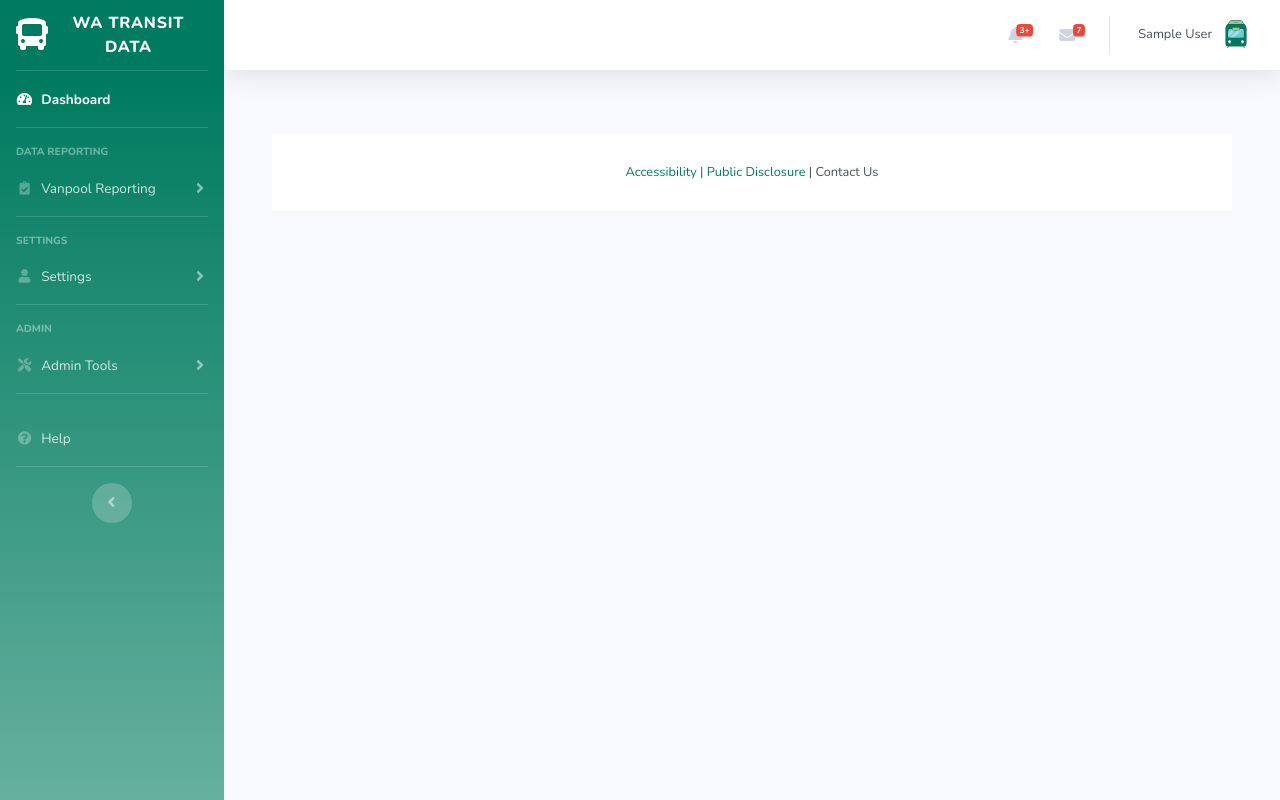
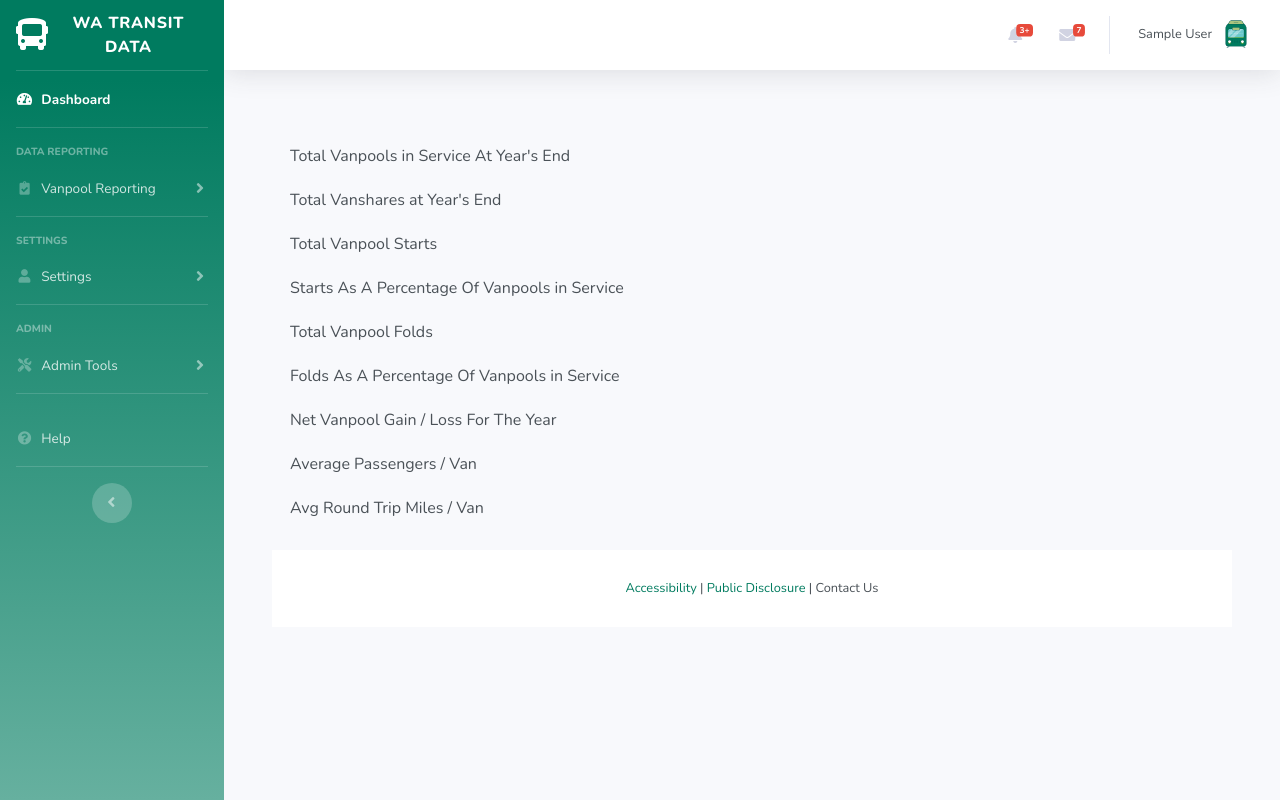
Before and after one commit to wesleyi23/PublicTransitDataReportingPortal, a Django app: page /Admin/Operation_Summary in a window 1280 px wide. Run offline with Django 3.2, Linux system fonts and the light colour scheme; the visitor is signed in with stand-in values (Sample User, id 1); data that the repository does not hold is empty; parts of the project's set-up code (start-up, migrations or seed data) failed here and were passed over; some libraries are stand-ins or nearby versions.

Commit message:
validator update, plus some parts of shamus growth reports

```diff
--- a/Panacea/views.py
+++ b/Panacea/views.py
@@ -519,72 +519,43 @@ def Help(request):
 def logout_view(request):
     logout(request)
 
+
+def percent_change_calculation(totals, label):
+    percent_change = []
+    count = 0
+    # calculating the percent change in this for loop because its messy as hell otherwise
+    for idx, val in enumerate(totals):
+        if count == 0:
+            percent_change.append('N/A')
+            count += 1
+        else:
+            try:
+                percent = round(((val[label] - totals[idx - 1][label]) / totals[idx - 1][label]) * 100, 2)
+                percent_change.append(percent)
+            except ZeroDivisionError:
+                percent_change.append('N/A')
+    return percent_change
+
+
+
 @login_required(login_url='/Panacea/login')
 def Operation_Summary(request):
     total_vp = vanpool_report.objects.values('report_year').annotate(Sum('vanpool_groups_in_operation')).filter(report_month=12, vanpool_groups_in_operation__isnull=False)
     years = [i['report_year'] for i in total_vp]
     print(years)
     total_vp = vanpool_report.objects.values('report_year').annotate(Sum('vanpool_groups_in_operation')).filter(report_month = 12, vanpool_groups_in_operation__isnull=False)
-    vp_percent_change = []
-    count = 0
-    # calculating the percent change in this for loop because its messy as hell otherwise
-    for idx, val in enumerate(total_vp):
-        if count ==0:
-            vp_percent_change.append('N/A')
-            count+=1
-        else:
-            percent = round(((val['vanpool_groups_in_operation__sum']-total_vp[idx-1]['vanpool_groups_in_operation__sum'])/total_vp[idx-1]['vanpool_groups_in_operation__sum'])*100, 2)
-            vp_percent_change.append(percent)
-
+    vp_percent_change = percent_change_calculation(total_vp, 'vanpool_groups_in_operation__sum')
     total_vs =vanpool_report.objects.values('report_year').annotate(Sum('vanshare_groups_in_operation')).filter(report_month = 12, vanshare_groups_in_operation__isnull=False)
-    # doing the same thing with vanshare
-    vs_percent_change = []
-    count = 0
-    for idx, val in enumerate(total_vs):
-        if count ==0:
-            vs_percent_change.append('N/A')
-            count+=1
-        else:
-            try:
-                percent = round(((val['vanshare_groups_in_operation__sum']-total_vs[idx-1]['vanshare_groups_in_operation__sum'])/total_vs[idx-1]['vanshare_groups_in_operation__sum'])*100, 2)
-            except ZeroDivisionError:
-                percent = 'N/A'
-            vs_percent_change.append(percent)
-
-    # doing starts percent change
+    vs_percent_change = percent_change_calculation(total_vs, 'vanshare_groups_in_operation__sum')
     total_starts = vanpool_report.objects.values('report_year').annotate(Sum('vanpool_group_starts')).filter(vanpool_groups_in_operation__isnull=False)
-    starts_percent_change = []
-    count = 0
-    for idx, val in enumerate(total_starts):
-        if count == 0:
-            starts_percent_change.append('N/A')
-            count += 1
-        else:
-            try:
-                percent = round(((val['vanpool_group_starts__sum'] - total_starts[idx - 1]['vanpool_group_starts__sum']) / total_starts[idx - 1]['vanpool_group_starts__sum']) * 100,2)
-            except ZeroDivisionError:
-                percent = 'N/A'
-            starts_percent_change.append(percent)
+    starts_percent_change = percent_change_calculation(total_starts, 'vanpool_group_starts__sum')
+    total_folds = vanpool_report.objects.values('report_year').annotate(Sum('vanpool_group_folds')).filter(vanpool_groups_in_operation__isnull=False)
+    folds_percent_change = percent_change_calculation(total_folds, 'vanpool_group_folds__sum')
     zipped = zip(total_starts, total_vp)
     starts_as_a_percent = []
     for i in zipped:
         percent = round((i[0]['vanpool_group_starts__sum']/i[1]['vanpool_groups_in_operation__sum'])*100, 2)
         starts_as_a_percent.append(percent)
-
-
-    # heres a block for folds
-    total_folds = vanpool_report.objects.values('report_year').annotate(Sum('vanpool_group_folds')).filter(vanpool_groups_in_operation__isnull=False)
-    folds_percent_change = []
-    count = 0
-    for idx, val in enumerate(total_folds):
-        if count == 0:
-            folds_percent_change.append('N/A')
-            count += 1
-        else:
-            percent = round(((val['vanpool_group_folds__sum'] - total_folds[idx - 1]['vanpool_group_folds__sum']) /
-                             total_folds[idx - 1]['vanpool_group_folds__sum']) * 100, 2)
-            folds_percent_change.append(percent)
-
     folds_as_a_percent = []
     zipped = zip(total_folds, total_vp)
     for i in zipped:
@@ -596,11 +567,21 @@ def Operation_Summary(request):
         net_vanpool.append(start['vanpool_group_starts__sum'] - fold['vanpool_group_folds__sum'])
     avg_riders = vanpool_report.objects.values('report_year').annotate(Avg('average_riders_per_van')).filter(vanpool_groups_in_operation__isnull=False)
     avg_miles = vanpool_report.objects.values('report_year').annotate(Avg('average_round_trip_miles')).filter(vanpool_groups_in_operation__isnull=False)
+    print(avg_riders)
+    print(avg_miles)
+    vp_totals = zip(total_vp, vp_percent_change)
+    vs_totals = zip(total_vs, vs_percent_change)
+    starts = zip(total_starts, starts_percent_change)
+    folds = zip(total_folds, folds_percent_change)
+    empty_list = ['']*len(total_vp)
+    starts_as_percent = zip(starts_as_a_percent, empty_list)
+    folds_as_percent = zip(folds_as_a_percent, empty_list)
+    net_vans = zip(net_vanpool, empty_list)
+    average_riders = zip(avg_riders, empty_list)
+    average_miles = zip(avg_miles, empty_list)
 
-
-#TODO going to have to pass in rows of full percent length and empty rows that are just lists, and push them throuh in non zipped form, so that it fills the relevant columns, break everything out by category, basically
-    column_list = zip(total_vp, vp_percent_change, total_vs, vs_percent_change, total_starts, starts_percent_change, starts_as_a_percent, total_folds, folds_percent_change, folds_as_a_percent, net_vanpool, avg_riders, avg_miles)
-    return render(request, 'pages/OperationSummary.html', {'data':column_list, 'years':years})
+    return render(request, 'pages/OperationSummary.html', {'vp_totals': vp_totals, 'vs_totals': vs_totals, 'starts':starts, 'folds': folds, 'starts_as_a_percent': starts_as_percent,
+            'folds_as_percent': folds_as_percent, 'net_vans': net_vans, 'average_riders': average_riders, 'average_miles': average_miles, 'years':years})
 
 def Vanpool_Growth(request):
 
--- a/templates/pages/OperationSummary.html
+++ b/templates/pages/OperationSummary.html
@@ -15,25 +15,90 @@
 
 
     <thead>
+        <th> </th>
         {%  for year in years %}
         <th>{{ year}}</th>
         <th>Percent Change from Last Year</th>
         {%  endfor %}
     </thead>
     <tbody>
+            <td> Total Vanpools in Service At Year's End </td>
+            {%  for total, per_change in vp_totals %}
+
+            <td>{{ total.vanpool_groups_in_operation__sum}}</td>
+                {%  if per_change != 'N/A' %}
+             <td>{{ per_change|floatformat:"0" }}%</td>
+                {%  else %}
+                    <td>{{ per_change }}%</td>
+                {% endif %}
+            {% endfor %}
+            <tr>
+            <td> Total Vanshares at Year's End</td>
+            {% for total, per_change in vs_totals %}
+            <td>{{ total.vanshare_groups_in_operation__sum }}</td>
+                {%  if per_change != 'N/A' %}
+             <td>{{ per_change|floatformat:"0" }}%</td>
+                {%  else %}
+                    <td>{{ per_change }}%</td>
+                {% endif %}
+
+            {% endfor %}
+            </tr>
+            <tr>
+            <td> Total Vanpool Starts</td>
+            {% for total, per_change in starts %}
+            <td>{{ total.vanpool_group_starts__sum}}</td>
+            <{%  if per_change != 'N/A' %}
+             <td>{{ per_change|floatformat:"0" }}%</td>
+                {%  else %}
+                    <td>{{ per_change }}%</td>
+                {% endif %}
+             {% endfor %} </tr>
+            <tr>
+                 <td> Starts As A Percentage Of Vanpools in Service</td>
+            {% for total, per_change in starts_as_a_percent %}
+            <td>{{ total}}%</td>
+            {%  if per_change != 'N/A' %}
+             <td>{{ per_change|floatformat:"0" }}%</td>
+                {%  else %}
+                    <td>{{ per_change }}%</td>
+                {% endif %}
+            {% endfor %} </tr>
+              <tr>  <td> Total Vanpool Folds</td>
+            {% for total, per_change in folds %}
+            <td>{{ total.vanpool_group_folds__sum}}</td>
+            {%  if per_change != 'N/A' %}
+             <td>{{ per_change|floatformat:"0" }}%</td>
+                {%  else %}
+                    <td>{{ per_change }}%</td>
+                {% endif %}
+             {% endfor %}
+              </tr>
+            <tr>
+            <td> Folds As A Percentage Of Vanpools in Service</td>
+            {% for total, per_change in folds_as_percent %}
+            <td>{{ total}}%</td>
+            <td> {{ per_change }}</td>
+            {% endfor %} </tr>
+           <tr> <td> Net Vanpool Gain / Loss For The Year</td>
+            {% for total, per_change in net_vans %}
+            <td>{{ total}}</td>
+            <td> {{ per_change }}</td>
+            {% endfor %} </tr>
+             <tr>  <td> Average Passengers / Van</td>
+            {% for total, per_change in average_riders %}
+            <td>{{ total.average_riders_per_van__avg|floatformat:2 }}</td>
+            <td> {{ per_change }}</td>
+            {% endfor %} </tr>
+            <tr> <td> Avg Round Trip Miles / Van</td>
+            {% for total, per_change in average_miles %}
+            <td>{{ total.average_round_trip_miles__avg|floatformat:2 }}</td>
+            <td> {{ per_change }}</td>
+            {% endfor %} </tr>
 
 
-      {%  for total_vp, vp_percent_change, total_vs, vs_percent_change, total_starts, starts_percent_change, starts_as_a_percent, total_folds, folds_percent_change, folds_as_a_percent, net_vanpool, avg_riders, avg_miles in data %}
-
-          <td class = "d-none d-md-table-cell"> {{ total_vp.vanpool_groups_in_operation__sum }} </td>
-          <td class = "d-none d-md-table-cell"> {{ vp_percent_change }}%</td>
-          <td class = "d-none d-md-table-cell">{{ total_vs.vanshare_groups_in_operation__sum }}</td>
-          <td class = "d-none d-md-table-cell"> {{ vs_percent_change }}%</td>
-    <td class = "d-none d-md-table-cell"> {{ total_starts.vanpool_group_starts__sum}}</td>
-          <td class = "d-none d-md-table-cell"> {{ starts_percent_change }}%</td>
 
 
-{%  endfor %}
 
     </tbody>
 
```
